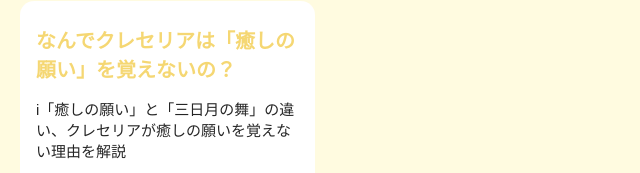
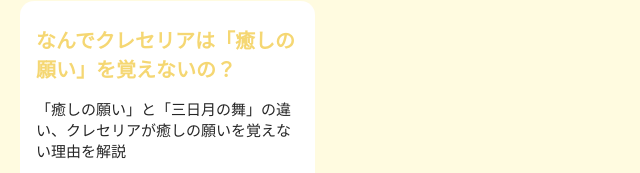
Before and after one commit to Gorochub184/homepage, a plain HTML site: page index.html in a window 1280 px wide. Shown: the part 391-564 px from the top of the page, 0-640 px from the left. Drawn offline with Linux system fonts and the light colour scheme.

Commit message:
Update index.html

```diff
--- a/index.html
+++ b/index.html
@@ -38,7 +38,7 @@
 
     <a class="card" href="https://avalugg.hatenablog.jp/entry/2026/01/19/162450" target="_blank">
         <h2>なんでクレセリアは「癒しの願い」を覚えないの？</h2>
-        <p>i「癒しの願い」と「三日月の舞」の違い、クレセリアが癒しの願いを覚えない理由を解説</p>
+        <p>「癒しの願い」と「三日月の舞」の違い、クレセリアが癒しの願いを覚えない理由を解説</p>
         <img src="kureseria.png" alt="">
     </a>
 
```
